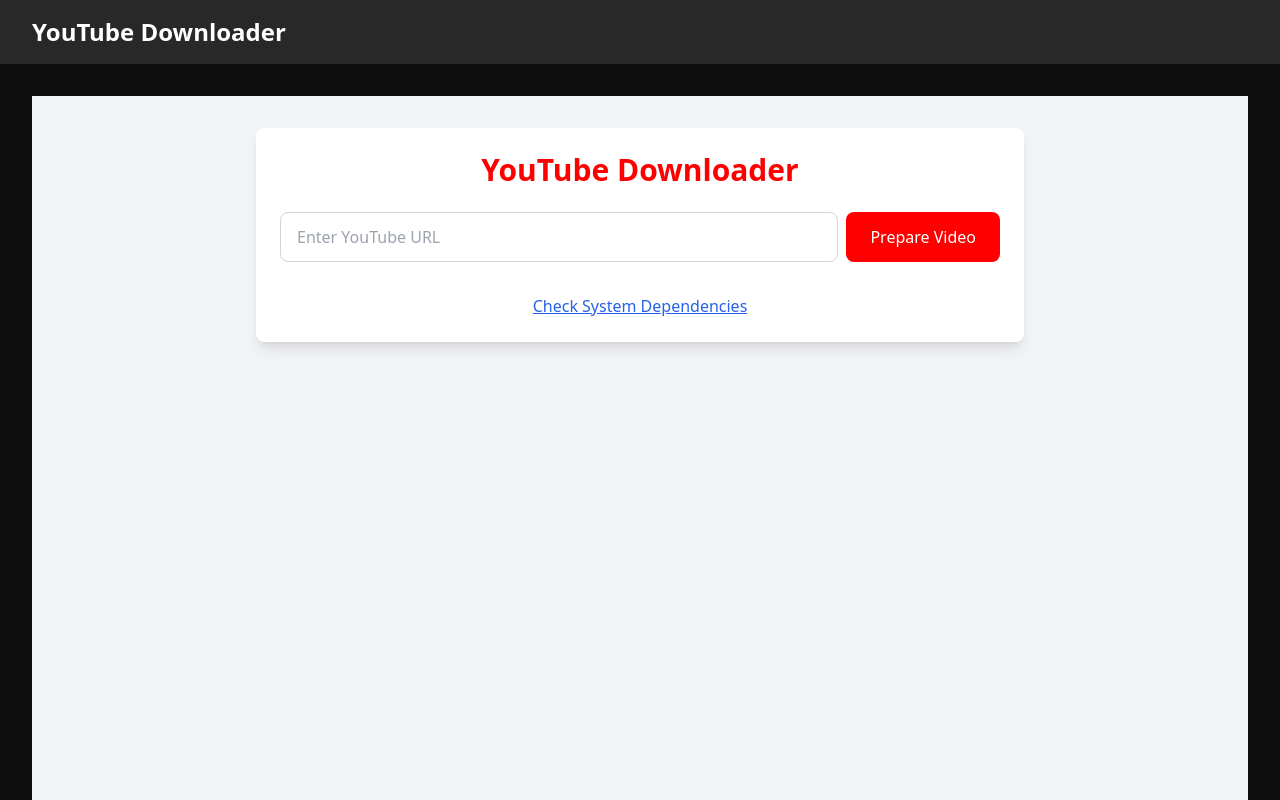
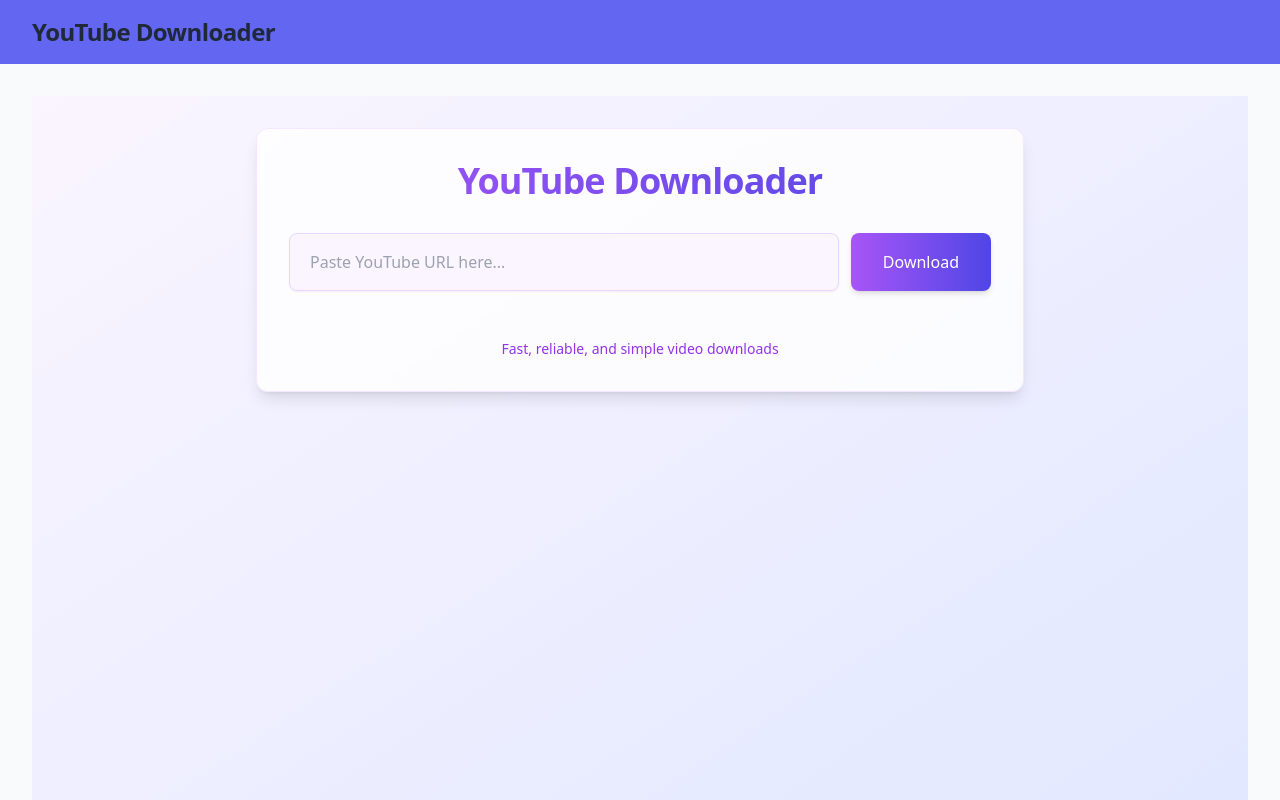
Before and after one commit to mohgsd/youtube-downloader, a Next.js app: page / in a window 1280 px wide. Shown: the top 800 px of the page. Built offline with nearby package versions, Linux system fonts and the light colour scheme.

Commit message:
Redesigned UI with futuristic purple theme and fixed URL pasting issue

```diff
--- a/src/app/globals.css
+++ b/src/app/globals.css
@@ -2,30 +2,64 @@
 @tailwind components;
 @tailwind utilities;
 
+@layer base {
   body {
     @apply bg-background text-text;
   }
 
+  h1, h2, h3, h4, h5, h6 {
+    @apply font-bold tracking-tight;
+  }
+}
+
+@layer components {
   .container {
     @apply max-w-7xl mx-auto px-4 sm:px-6 lg:px-8;
   }
 
   .btn {
-  @apply px-4 py-2 rounded font-medium transition-colors duration-200;
+    @apply px-6 py-3 rounded-lg font-medium transition-all duration-200 shadow-md;
   }
 
   .btn-primary {
-  @apply bg-primary hover:bg-opacity-80 text-white;
+    @apply bg-gradient-to-r from-purple-500 to-indigo-600 hover:from-purple-600 hover:to-indigo-700 text-white;
   }
 
   .btn-secondary {
-  @apply bg-secondary hover:bg-opacity-80 text-white;
+    @apply bg-white hover:bg-gray-100 text-purple-700 border border-purple-200;
   }
 
   .input {
-  @apply w-full p-3 bg-secondary rounded-md border border-gray-700 focus:border-accent focus:outline-none;
+    @apply w-full p-3 bg-white rounded-lg border border-purple-200 focus:border-purple-500 focus:ring-2 focus:ring-purple-200 focus:outline-none transition-all;
   }
 
-.select {
-  @apply w-full p-3 bg-secondary rounded-md border border-gray-700 focus:border-accent focus:outline-none;
+  .card {
+    @apply bg-white rounded-xl shadow-md border border-purple-100 overflow-hidden;
   }
+
+  .card-hover {
+    @apply hover:shadow-glow transition-all duration-300 hover:-translate-y-1;
+  }
+
+  .glass-effect {
+    @apply backdrop-blur-sm bg-white bg-opacity-70 border border-white border-opacity-20;
+  }
+
+  .gradient-text {
+    @apply text-transparent bg-clip-text bg-gradient-to-r from-purple-500 to-indigo-600;
+  }
+}
+
+/* Custom animations */
+@keyframes float {
+  0%, 100% {
+    transform: translateY(0);
+  }
+  50% {
+    transform: translateY(-10px);
+  }
+}
+
+.animate-float {
+  animation: float 3s ease-in-out infinite;
+}
--- a/src/app/page.tsx
+++ b/src/app/page.tsx
@@ -32,12 +32,27 @@
     return "YouTube Video";
   };
 
+  // Handle input change to extract video ID automatically
+  const handleInputChange = (e: React.ChangeEvent<HTMLInputElement>) => {
+    const newUrl = e.target.value;
+    setUrl(newUrl);
+
+    // When URL is pasted, try to extract the video ID automatically
+    if (newUrl.includes('youtube.com/watch?v=') || newUrl.includes('youtu.be/')) {
+      const id = extractVideoId(newUrl);
+      if (id) {
+        setVideoId(id);
+        setVideoTitle(extractTitle(newUrl));
+        setError(null);
+      }
+    }
+  };
+
   const handleProcessVideo = async (event: React.FormEvent) => {
     event.preventDefault();
 
     setLoading(true);
     setError(null);
-    setVideoId(null);
 
     try {
       if (!url.trim()) {
@@ -63,33 +78,48 @@
   };
 
   return (
-    <main className="flex min-h-screen flex-col items-center p-8 bg-gray-100">
+    <main className="flex min-h-screen flex-col items-center p-8 bg-gradient-to-br from-purple-50 to-indigo-100">
       <div className="w-full max-w-3xl">
-        <div className="p-6 bg-white rounded-lg shadow-lg">
-          <h1 className="text-3xl font-bold text-center mb-6 text-primary">YouTube Downloader</h1>
+        <div className="p-8 bg-white rounded-xl shadow-lg border border-purple-100 backdrop-blur-sm bg-opacity-80">
+          <h1 className="text-4xl font-bold text-center mb-8 text-transparent bg-clip-text bg-gradient-to-r from-purple-500 to-indigo-600">
+            YouTube Downloader
+          </h1>
 
-          <form onSubmit={handleProcessVideo} className="mb-6">
-            <div className="flex flex-col sm:flex-row gap-2">
+          <form onSubmit={handleProcessVideo} className="mb-8">
+            <div className="flex flex-col sm:flex-row gap-3">
               <input
                 type="text"
                 value={url}
-                onChange={(e) => setUrl(e.target.value)}
-                placeholder="Enter YouTube URL"
-                className="flex-1 px-4 py-3 rounded-lg border border-gray-300 focus:outline-none focus:ring-2 focus:ring-primary"
+                onChange={handleInputChange}
+                placeholder="Paste YouTube URL here..."
+                className="flex-1 px-5 py-4 rounded-lg border border-purple-200 bg-purple-50 focus:outline-none focus:ring-2 focus:ring-purple-400 focus:border-transparent transition-all shadow-sm"
               />
               <button
                 type="submit"
                 disabled={loading}
-                className="px-6 py-3 bg-primary text-white rounded-lg hover:bg-primary-dark transition-colors disabled:opacity-50 disabled:cursor-not-allowed"
+                className="px-8 py-4 bg-gradient-to-r from-purple-500 to-indigo-600 text-white rounded-lg hover:from-purple-600 hover:to-indigo-700 transition-all shadow-md disabled:opacity-50 disabled:cursor-not-allowed"
               >
-                {loading ? 'Processing...' : 'Prepare Video'}
+                {loading ? (
+                  <span className="flex items-center justify-center">
+                    <svg className="animate-spin -ml-1 mr-2 h-4 w-4 text-white" xmlns="http://www.w3.org/2000/svg" fill="none" viewBox="0 0 24 24">
+                      <circle className="opacity-25" cx="12" cy="12" r="10" stroke="currentColor" strokeWidth="4"></circle>
+                      <path className="opacity-75" fill="currentColor" d="M4 12a8 8 0 018-8V0C5.373 0 0 5.373 0 12h4zm2 5.291A7.962 7.962 0 014 12H0c0 3.042 1.135 5.824 3 7.938l3-2.647z"></path>
+                    </svg>
+                    Processing...
+                  </span>
+                ) : 'Download'}
               </button>
             </div>
           </form>
 
           {error && (
-            <div className="p-4 mb-6 bg-red-50 text-red-700 rounded-lg">
-              <p>{error}</p>
+            <div className="p-4 mb-6 bg-red-50 text-red-700 rounded-lg border border-red-100 shadow-sm">
+              <p className="flex items-center">
+                <svg xmlns="http://www.w3.org/2000/svg" className="h-5 w-5 mr-2" viewBox="0 0 20 20" fill="currentColor">
+                  <path fillRule="evenodd" d="M18 10a8 8 0 11-16 0 8 8 0 0116 0zm-7 4a1 1 0 11-2 0 1 1 0 012 0zm-1-9a1 1 0 00-1 1v4a1 1 0 102 0V6a1 1 0 00-1-1z" clipRule="evenodd" />
+                </svg>
+                {error}
+              </p>
             </div>
           )}
 
@@ -101,14 +131,11 @@
             />
           )}
 
-          {/* Dependency checker link */}
-          <div className="mt-8 text-center">
-            <a
-              href="/test-ffmpeg"
-              className="text-blue-600 hover:text-blue-800 underline"
-            >
-              Check System Dependencies
-            </a>
+          {/* Footer */}
+          <div className="mt-12 text-center">
+            <p className="text-purple-600 text-sm">
+              Fast, reliable, and simple video downloads
+            </p>
           </div>
         </div>
       </div>
--- a/tailwind.config.js
+++ b/tailwind.config.js
@@ -8,11 +8,18 @@
   theme: {
     extend: {
       colors: {
-        primary: '#FF0000',      // YouTube red
-        secondary: '#282828',    // Dark gray for UI elements
-        background: '#0F0F0F',   // Dark background
-        text: '#FFFFFF',         // White text
-        accent: '#3EA6FF',       // Blue accent
+        primary: '#8B5CF6',      // Purple
+        'primary-dark': '#7C3AED', // Darker purple
+        secondary: '#6366F1',    // Indigo
+        background: '#F9FAFB',   // Light background
+        text: '#1F2937',         // Dark text
+        accent: '#C4B5FD',       // Light purple accent
+      },
+      boxShadow: {
+        'glow': '0 0 15px 2px rgba(139, 92, 246, 0.3)',
+      },
+      animation: {
+        'pulse-slow': 'pulse 3s cubic-bezier(0.4, 0, 0.6, 1) infinite',
       },
     },
   },
```
Also changed, not shown: src/app/components/DirectDownloader.tsx (+65 -40 lines). Lines whose indentation alone changed are shown as unchanged.
